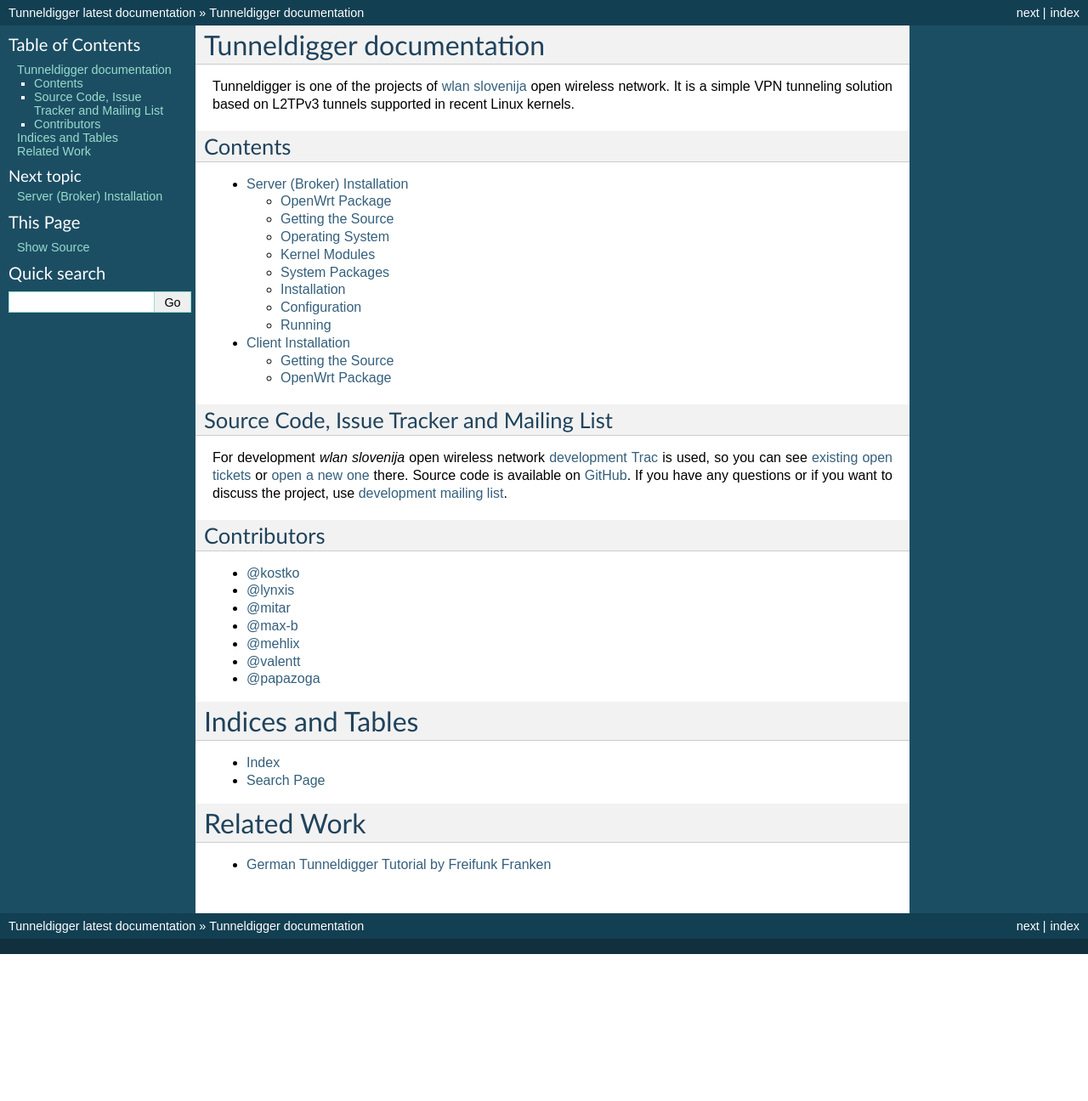
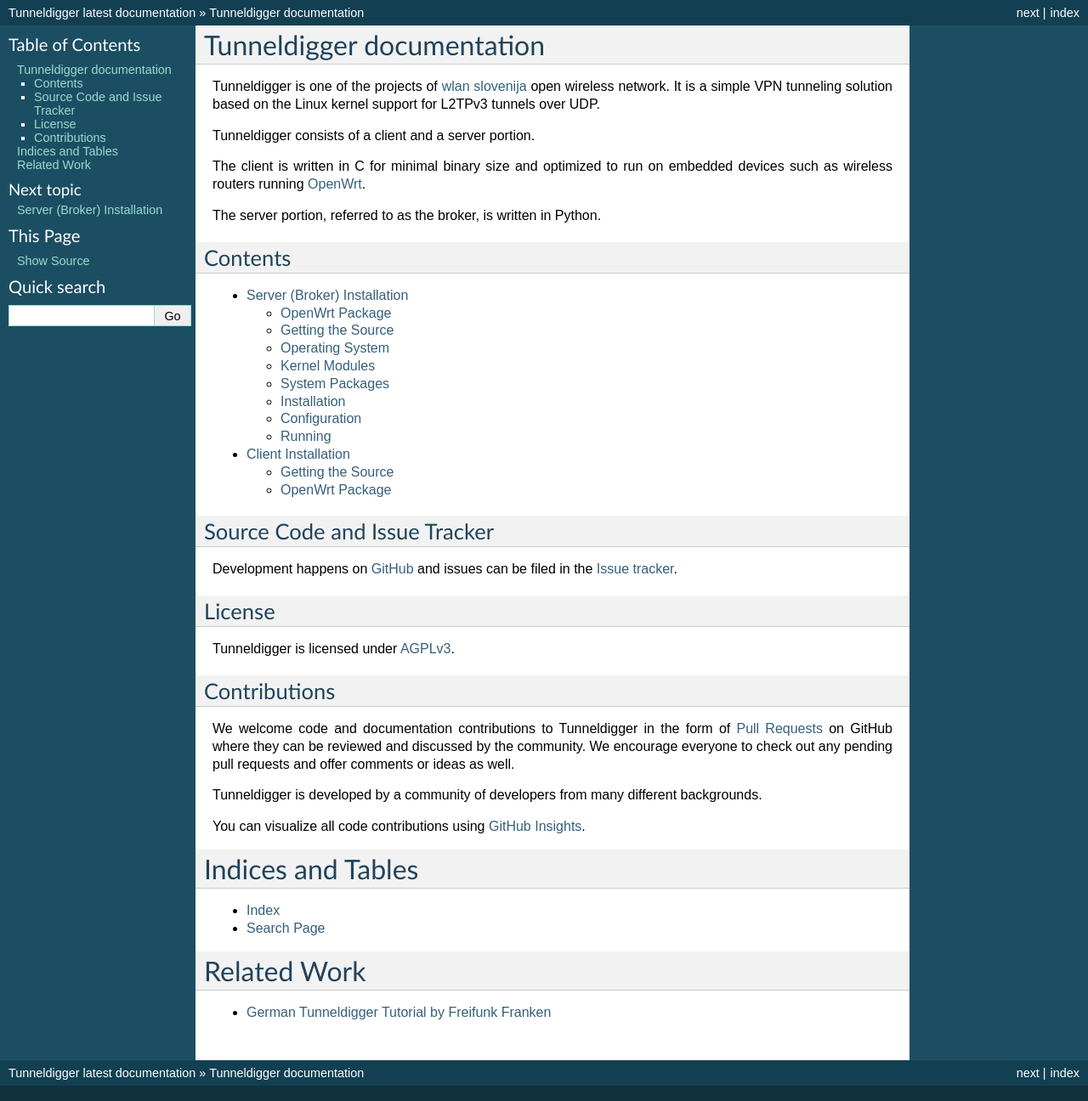
Before and after one commit to wlanslovenija/tunneldigger, a Sphinx documentation site: the page built from docs/index.rst, in a window 1280 px wide. Shown: the whole page at 85% size. Built offline with Sphinx 7.4.7, drawn with Linux system fonts in a browser that asks for light colours; before the commit the page ends 1123 px from its top, so only the background shows below that.

Commit message:
update and sync top-level docs

```diff
--- a/docs/index.rst
+++ b/docs/index.rst
@@ -2,10 +2,19 @@
 ==========================
 
 Tunneldigger is one of the projects of `wlan slovenija`_ open wireless network.
-It is a simple VPN tunneling solution based on L2TPv3 tunnels supported in
-recent Linux kernels.
+It is a simple VPN tunneling solution based on the Linux kernel support for
+L2TPv3 tunnels over UDP.
 
 .. _wlan slovenija: https://wlan-si.net
+
+Tunneldigger consists of a client and a server portion.
+
+The client is written in C for minimal binary size and optimized to run on
+embedded devices such as wireless routers running OpenWrt_.
+
+.. _OpenWrt: https://openwrt.org
+
+The server portion, referred to as the broker, is written in Python.
 
 Contents
 --------
@@ -16,38 +25,38 @@
    server
    client
 
-Source Code, Issue Tracker and Mailing List
--------------------------------------------
+Source Code and Issue Tracker
+-----------------------------
 
-For development *wlan slovenija* open wireless network `development Trac`_ is
-used, so you can see `existing open tickets`_ or `open a new one`_ there. Source
-code is available on GitHub_. If you have any questions or if you want to
-discuss the project, use `development mailing list`_.
+Development happens on GitHub_ and issues can be filed in the `Issue tracker`_.
 
-.. _development Trac: https://dev.wlan-si.net/wiki/Tunneldigger
-.. _existing open tickets: https://dev.wlan-si.net/report/15
-.. _open a new one: https://dev.wlan-si.net/newticket?component=tunneldigger
 .. _GitHub: https://github.com/wlanslovenija/tunneldigger
-.. _development mailing list: https://wlan-si.net/lists/info/development
+.. _Issue tracker: https://github.com/wlanslovenija/tunneldigger/issues
 
-Contributors
-------------
+License
+-------
 
-* `@kostko`_
-* `@lynxis`_
-* `@mitar`_
-* `@max-b`_
-* `@mehlix`_
-* `@valentt`_
-* `@papazoga`_
+Tunneldigger is licensed under AGPLv3_.
 
-.. _@kostko: https://github.com/kostko
-.. _@lynxis: https://github.com/lynxis
-.. _@mitar: https://github.com/mitar
-.. _@max-b: https://github.com/max-b
-.. _@mehlix: https://github.com/mehlis
-.. _@valentt: https://github.com/valentt
-.. _@papazoga: https://github.com/papazoga
+.. _AGPLv3: https://www.gnu.org/licenses/agpl-3.0.en.html
+
+Contributions
+-------------
+
+We welcome code and documentation contributions to Tunneldigger in the form of
+`Pull Requests`_ on GitHub where they can be reviewed and discussed by the
+community.
+We encourage everyone to check out any pending pull requests and offer comments
+or ideas as well.
+
+.. _Pull Requests: https://github.com/wlanslovenija/tunneldigger/pulls
+
+Tunneldigger is developed by a community of developers from many different
+backgrounds.
+
+You can visualize all code contributions using `GitHub Insights`_.
+
+.. _GitHub Insights: https://github.com/wlanslovenija/tunneldigger/graphs/contributors
 
 Indices and Tables
 ==================
```
Also changed, not shown: README.rst (+8 -8 lines).
